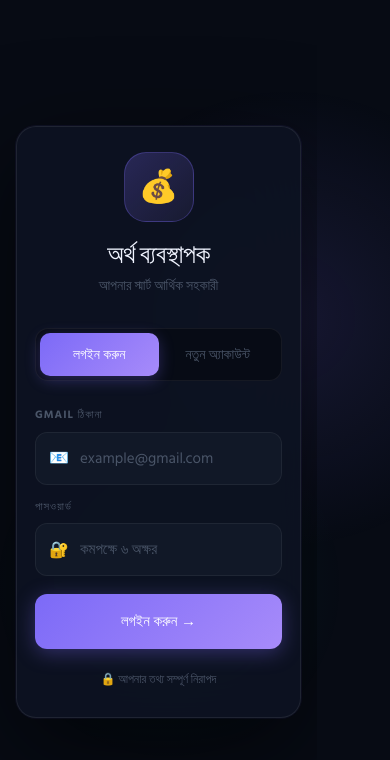
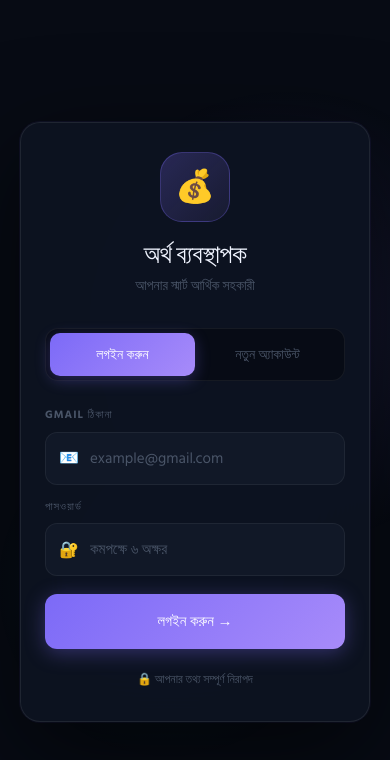
Before and after one commit to biddut245-a11y/ortho-app, a React (Vite) app: page / in a window 390 px wide. Shown: the top 760 px of the page. Built offline with nearby package versions, Linux system fonts and the light colour scheme.

Commit message:
fix: dashboard full width, login center, mobile padding

```diff
--- a/src/App.jsx
+++ b/src/App.jsx
@@ -89,19 +89,19 @@ const G = `
   .fade-up { animation: fadeUp 0.5s cubic-bezier(0.16,1,0.3,1) both; }
 
   .auth-screen {
-    width:100%; min-height:100vh; min-height:100dvh;
+    width:100vw; min-height:100vh; min-height:100dvh;
     display:flex; align-items:center; justify-content:center;
-    padding:16px; position:relative; overflow:hidden;
+    padding:20px; position:fixed; inset:0; overflow:auto;
   }
   .auth-card {
-    width:100%; max-width:440px;
-    background:rgba(13,19,33,0.94); backdrop-filter:blur(30px);
+    width:100%; max-width:460px;
+    background:rgba(13,19,33,0.96); backdrop-filter:blur(30px);
     border:1px solid rgba(255,255,255,0.08); border-radius:24px;
-    padding:44px 40px;
+    padding:48px 44px;
     box-shadow:0 30px 100px rgba(0,0,0,0.6),0 0 0 1px rgba(124,106,247,0.08);
-    position:relative; z-index:1;
+    position:relative; z-index:1; margin:auto;
   }
-  @media(max-width:480px){ .auth-card { padding:28px 18px; border-radius:20px; } }
+  @media(max-width:520px){ .auth-card { padding:32px 24px; border-radius:20px; max-width:100%; } }
 
   .card { background:var(--surface); border:1px solid var(--border); border-radius:20px; transition:border-color 0.3s; }
   .card:hover { border-color:var(--border2); }
@@ -130,32 +130,37 @@ const G = `
 
   .spin { width:18px; height:18px; border:2px solid rgba(255,255,255,0.2); border-top-color:#fff; border-radius:50%; animation:spin 0.7s linear infinite; flex-shrink:0; }
 
-  .app-layout { display:flex; width:100%; min-height:100vh; min-height:100dvh; }
+  .app-layout { display:flex; width:100vw; min-height:100vh; min-height:100dvh; overflow:hidden; }
 
   .sidebar {
-    width:240px; min-width:240px; flex-shrink:0;
-    background:rgba(7,11,20,0.97); backdrop-filter:blur(20px);
+    width:260px; min-width:260px; flex-shrink:0;
+    background:rgba(7,11,20,0.98); backdrop-filter:blur(20px);
     border-right:1px solid var(--border);
-    display:flex; flex-direction:column; padding:22px 14px;
-    position:sticky; top:0; height:100vh; height:100dvh; z-index:50;
+    display:flex; flex-direction:column; padding:24px 16px;
+    position:fixed; top:0; left:0; height:100vh; height:100dvh; z-index:50;
+    overflow-y:auto;
   }
 
-  .main-area { flex:1; display:flex; flex-direction:column; overflow:auto; min-width:0; width:100%; }
-  .topbar { padding:14px 24px; border-bottom:1px solid var(--border); display:flex; align-items:center; gap:14px; background:rgba(7,11,20,0.85); backdrop-filter:blur(20px); position:sticky; top:0; z-index:10; width:100%; }
-  .page { padding:24px; flex:1; width:100%; max-width:1200px; margin:0 auto; }
+  .main-area { flex:1; display:flex; flex-direction:column; overflow:auto; min-width:0; width:100%; margin-left:260px; }
+  .topbar { padding:14px 28px; border-bottom:1px solid var(--border); display:flex; align-items:center; gap:14px; background:rgba(7,11,20,0.9); backdrop-filter:blur(20px); position:sticky; top:0; z-index:10; width:100%; }
+  .page { padding:28px 32px; flex:1; width:100%; }
 
   .stat-grid { display:grid; grid-template-columns:repeat(4,1fr); gap:14px; width:100%; }
 
   .overlay { display:none; position:fixed; inset:0; background:rgba(0,0,0,0.75); z-index:49; backdrop-filter:blur(4px); }
 
-  @media(max-width:960px){ .stat-grid { grid-template-columns:repeat(2,1fr); } }
+  @media(min-width:769px){
+    .sidebar { transform:none !important; position:fixed !important; }
+    .main-area { margin-left:260px; }
+  }
 
   @media(max-width:768px){
-    .sidebar { position:fixed !important; top:0; left:0; height:100vh !important; height:100dvh !important; transform:translateX(-100%); z-index:200; transition:transform 0.3s cubic-bezier(0.16,1,0.3,1); }
+    .main-area { margin-left:0; }
+    .sidebar { position:fixed !important; top:0; left:0; height:100vh !important; height:100dvh !important; transform:translateX(-100%); z-index:200; transition:transform 0.3s cubic-bezier(0.16,1,0.3,1); width:240px; min-width:240px; }
     .sidebar.open { transform:translateX(0) !important; }
     .overlay { display:block; }
-    .topbar { padding:12px 14px; }
-    .page { padding:12px; }
+    .topbar { padding:12px 16px; }
+    .page { padding:14px 12px; }
     .stat-grid { grid-template-columns:1fr 1fr; gap:10px; }
     .form-cols { grid-template-columns:1fr !important; }
     .hide-mob { display:none !important; }
@@ -163,6 +168,7 @@ const G = `
   @media(max-width:400px){
     .stat-grid { grid-template-columns:1fr 1fr; gap:8px; }
     .stat-num { font-size:18px !important; }
+    .page { padding:10px 8px; }
   }
 `;
 
@@ -499,7 +505,7 @@ const AIAdvisor = ({ expenses, userEmail }) => {
 const Dashboard = ({ user, onLogout }) => {
   const [expenses, setExpenses] = useState([]);
   const [tab, setTab] = useState("dashboard");
-  const [sideOpen, setSideOpen] = useState(window.innerWidth >= 768);
+  const [sideOpen, setSideOpen] = useState(false); // only used for mobile overlay
 
   const load = useCallback(async () => {
     const { data } = await MockDB.getExpenses(user.id);
@@ -509,7 +515,7 @@ const Dashboard = ({ user, onLogout }) => {
   useEffect(() => { load(); }, [load]);
 
   useEffect(() => {
-    const fn = () => { if (window.innerWidth >= 768) setSideOpen(true); };
+    const fn = () => { if (window.innerWidth >= 768) setSideOpen(false); };
     window.addEventListener("resize", fn);
     return () => window.removeEventListener("resize", fn);
   }, []);
@@ -544,7 +550,7 @@ const Dashboard = ({ user, onLogout }) => {
       )}
 
       {/* SIDEBAR */}
-      <div className={`sidebar ${sideOpen?"open":""}`}>
+      <div className={`sidebar${sideOpen?" open":""}`}>
         <div style={{ padding:"4px 6px 18px", borderBottom:"1px solid var(--border)", marginBottom:12 }}>
           <div style={{ display:"flex", alignItems:"center", gap:10, marginBottom:6 }}>
             <div style={{ width:34, height:34, borderRadius:10, background:"linear-gradient(135deg,rgba(124,106,247,0.3),rgba(167,139,250,0.1))", display:"flex", alignItems:"center", justifyContent:"center", fontSize:16, flexShrink:0 }}>💰</div>
```
